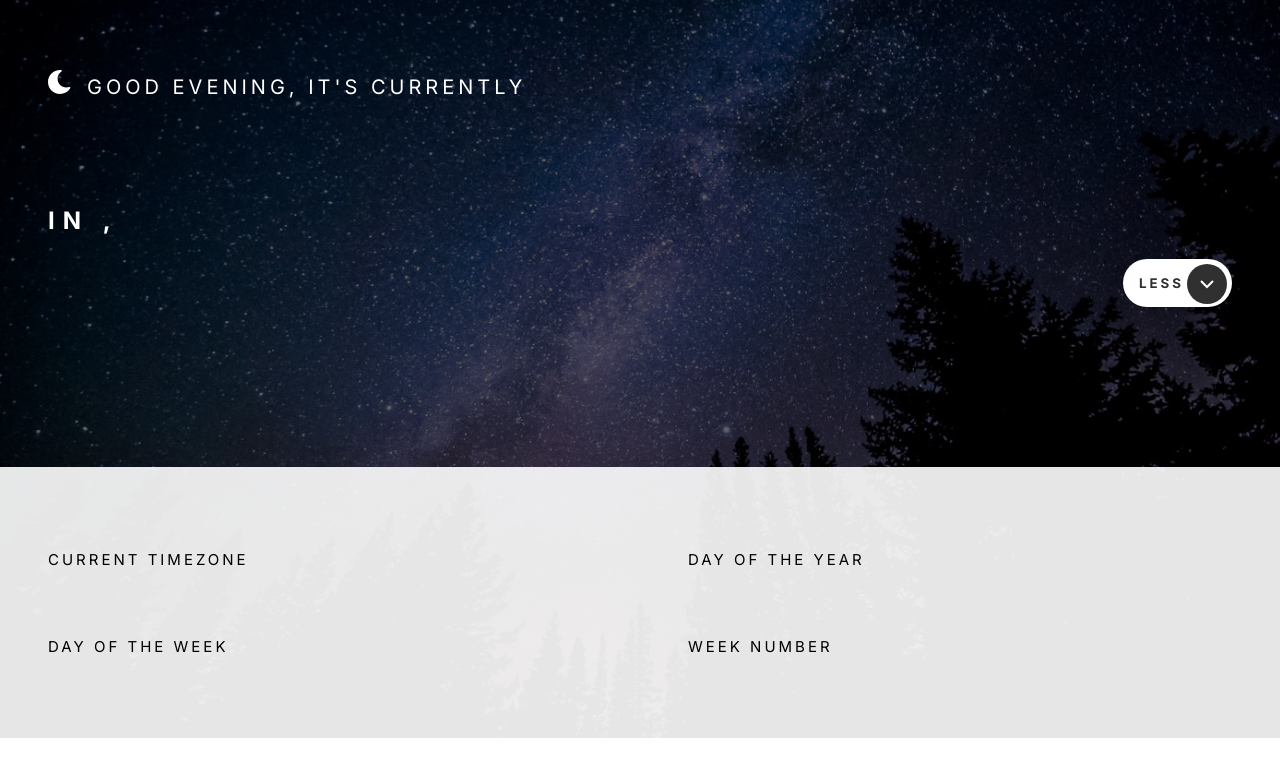
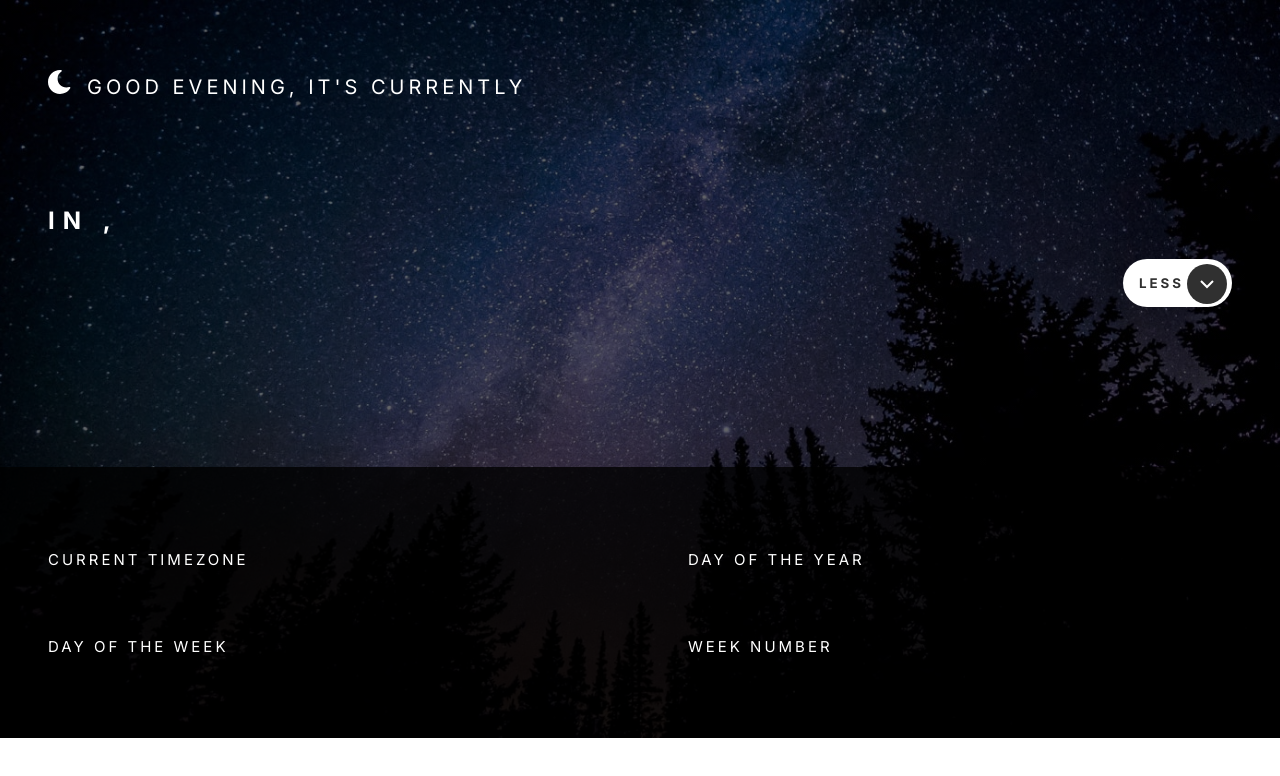
Before and after one commit to Ah-Re/time-app, a React (Create React App) app: page / in a window 1280 px wide. Both pictures are taken after a click on the button "MORE". Shown: the top 776 px of the page. Built offline with nearby package versions, Linux system fonts and the light colour scheme; no server answers.

Commit message:
changed more-info section color during nighttime

```diff
--- a/src/App.js
+++ b/src/App.js
@@ -74,6 +74,7 @@ let windowSize = useWindowWidth();
 
 
 
+
   useEffect(() => {
     const getData = async () => {
       const res = await axios.get('https://geolocation-db.com/json/' + apiKey);
@@ -112,7 +113,7 @@ let windowSize = useWindowWidth();
   let icon;
 
   if (windowSize > 1000) {
-    if (hour > 5 && hour <= 18) {
+    if (hour > 5 && hour < 18) {
       imageUrl = DayDesktop
       icon = SunIcon;
     } else {
@@ -122,7 +123,7 @@ let windowSize = useWindowWidth();
 
   }
   else if (windowSize > 750 && windowSize < 1000) {
-    if (hour > 5 && hour <= 18) {
+    if (hour > 5 && hour < 18) {
       imageUrl = DayTablet;
       icon = SunIcon;
     } else {
@@ -132,7 +133,7 @@ let windowSize = useWindowWidth();
 
 
   } else {
-    if (hour > 5 && hour <= 18) {
+    if (hour > 5 && hour < 18) {
       imageUrl = DayDesktop;
       icon = SunIcon;
     } else {
@@ -212,10 +213,7 @@ let windowSize = useWindowWidth();
 
 
 
-
-
-
- {more && <div className="more-info">
+ {more && <div style={greeting === "Good evening" ? {backgroundColor: "rgba(0, 0, 0, 0.8)", color: "white"} : null}className="more-info">
 
   <div className="info-piece">
   <h6>Current timezone</h6>
```
